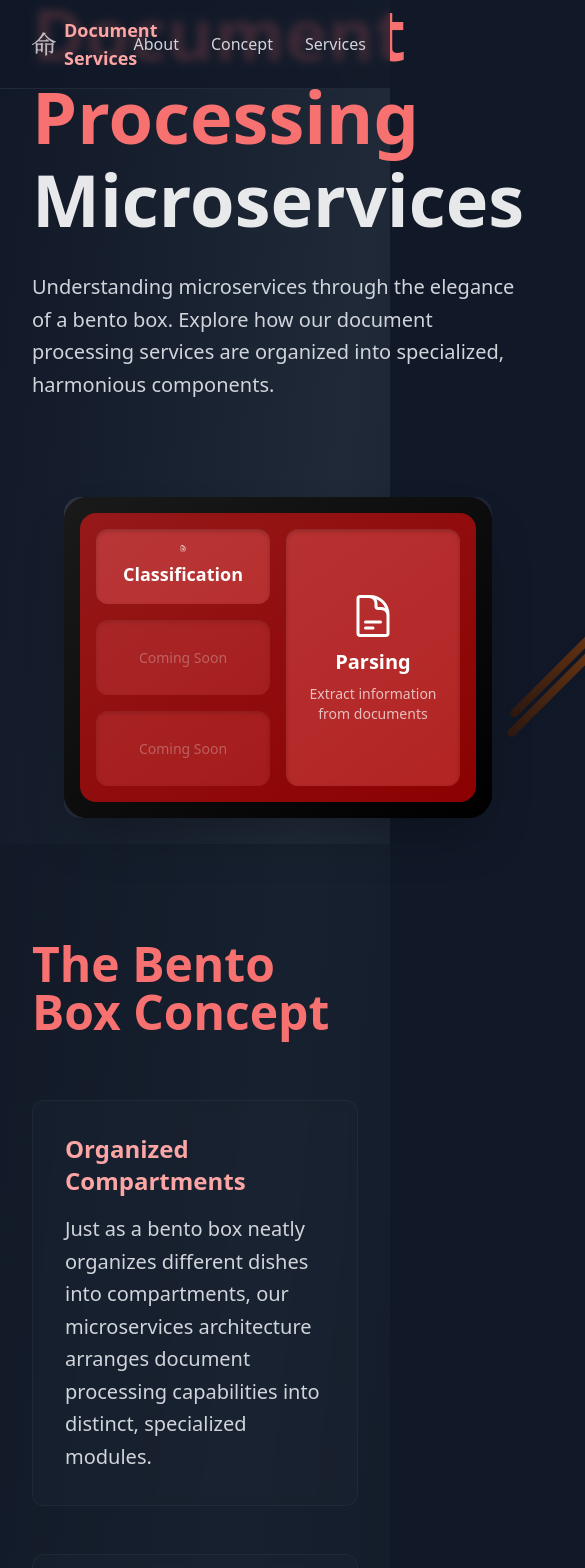
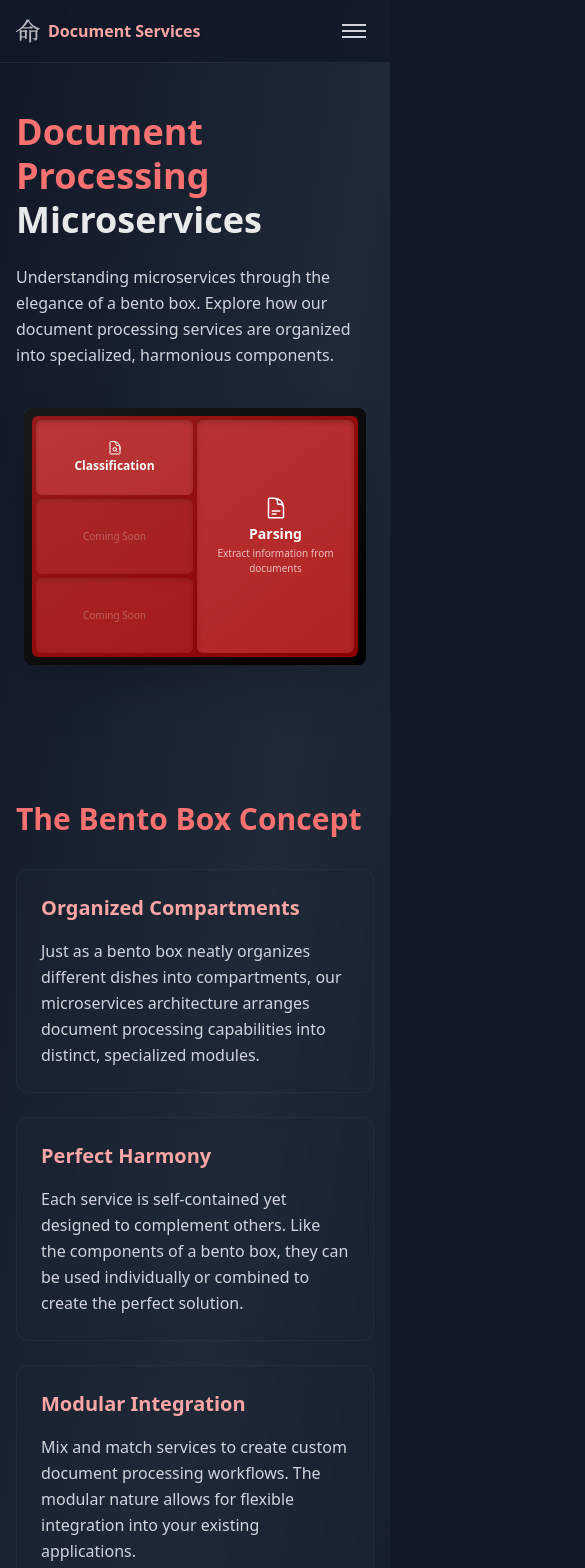
Before and after one commit to jaydeepc/bentobox, a React (Vite) app in the folder frontend/: page / in a window 390 px wide. Shown: the top 1568 px of the page, 585 px wide, since content can reach past the window. Built offline with nearby package versions, Linux system fonts and the light colour scheme.

Commit message:
JD: Made responsive

```diff
--- a/frontend/src/App.css
+++ b/frontend/src/App.css
@@ -1,7 +1,29 @@
+/* Base styles */
 #root {
   max-width: 100%;
   margin: 0 auto;
-  text-align: center;
+  overflow-x: hidden;
+}
+
+/* Smooth scrolling with header offset - adjusted for mobile */
+html {
+  scroll-behavior: smooth;
+  scroll-padding-top: 5rem;
+  overflow-x: hidden;
+  -webkit-tap-highlight-color: transparent;
+}
+
+@media (min-width: 640px) {
+  html {
+    scroll-padding-top: 7rem;
+  }
+}
+
+body {
+  overflow-x: hidden;
+  touch-action: manipulation;
+  -webkit-font-smoothing: antialiased;
+  -moz-osx-font-smoothing: grayscale;
 }
 
 /* Bento Box Animation Classes */
@@ -16,6 +38,8 @@
   display: flex;
   align-items: center;
   justify-content: center;
+  backdrop-filter: blur(4px);
+  -webkit-backdrop-filter: blur(4px);
 }
 
 .bento-section {
@@ -23,6 +47,7 @@
   z-index: 50;
   transform-origin: center;
   backface-visibility: hidden;
+  will-change: transform;
 }
 
 .bento-container {
@@ -30,7 +55,7 @@
   z-index: 30;
 }
 
-/* Heartbeat animation for clickable services */
+/* Heartbeat animation for clickable services - optimized for mobile */
 @keyframes heartbeat {
   0% {
     transform: scale(1);
@@ -46,56 +71,75 @@
   }
 }
 
-/* Text glow and vibration animation */
+/* Mobile-optimized heartbeat animation */
+@keyframes heartbeat-mobile {
+  0% {
+    transform: scale(1);
+    box-shadow: 0 0 0 0 rgba(239, 68, 68, 0.3);
+  }
+  50% {
+    transform: scale(1.01);
+    box-shadow: 0 0 10px 3px rgba(239, 68, 68, 0.15);
+  }
+  100% {
+    transform: scale(1);
+    box-shadow: 0 0 0 0 rgba(239, 68, 68, 0);
+  }
+}
+
+/* Text glow and vibration animation - optimized for mobile */
+@keyframes textGlow {
+  0% {
+    text-shadow: 0 0 3px rgba(255, 255, 255, 0.4),
+                 0 0 6px rgba(255, 255, 255, 0.2);
+  }
+  50% {
+    text-shadow: 0 0 6px rgba(255, 255, 255, 0.6),
+                 0 0 12px rgba(255, 255, 255, 0.4);
+  }
+  100% {
+    text-shadow: 0 0 3px rgba(255, 255, 255, 0.4),
+                 0 0 6px rgba(255, 255, 255, 0.2);
+  }
+}
+
+@media (min-width: 641px) {
   @keyframes textGlow {
     0% {
       text-shadow: 0 0 5px rgba(255, 255, 255, 0.6),
-                 0 0 10px rgba(255, 255, 255, 0.4),
-                 0 0 15px rgba(255, 255, 255, 0.2);
-    transform: translate(0, 0);
-  }
-  25% {
-    text-shadow: 0 0 10px rgba(255, 255, 255, 0.8),
-                 0 0 20px rgba(255, 255, 255, 0.6),
-                 0 0 30px rgba(255, 255, 255, 0.4);
-    transform: translate(0.5px, 0.5px);
+                   0 0 10px rgba(255, 255, 255, 0.4);
     }
     50% {
-    text-shadow: 0 0 15px rgba(255, 255, 255, 1),
-                 0 0 30px rgba(255, 255, 255, 0.8),
-                 0 0 45px rgba(255, 255, 255, 0.6);
-    transform: translate(0, 0);
-  }
-  75% {
       text-shadow: 0 0 10px rgba(255, 255, 255, 0.8),
-                 0 0 20px rgba(255, 255, 255, 0.6),
-                 0 0 30px rgba(255, 255, 255, 0.4);
-    transform: translate(-0.5px, -0.5px);
+                   0 0 20px rgba(255, 255, 255, 0.6);
     }
     100% {
       text-shadow: 0 0 5px rgba(255, 255, 255, 0.6),
-                 0 0 10px rgba(255, 255, 255, 0.4),
-                 0 0 15px rgba(255, 255, 255, 0.2);
-    transform: translate(0, 0);
+                   0 0 10px rgba(255, 255, 255, 0.4);
+    }
   }
 }
 
+/* Default animations for larger screens */
 .service-pulse {
   animation: heartbeat 2s infinite cubic-bezier(0.4, 0, 0.6, 1);
   cursor: pointer;
+  -webkit-tap-highlight-color: transparent;
 }
 
 .service-text {
   animation: textGlow 3s infinite ease-in-out;
 }
 
-/* Smooth scrolling */
-html {
-  scroll-behavior: smooth;
-  scroll-padding-top: 2rem;
+/* Mobile-optimized animations */
+@media (max-width: 640px) {
+  .service-pulse {
+    animation: heartbeat-mobile 2s infinite cubic-bezier(0.4, 0, 0.6, 1);
+  }
 }
 
-/* Custom scrollbar */
+/* Custom scrollbar - Larger for desktop */
+@media (min-width: 641px) {
   ::-webkit-scrollbar {
     width: 8px;
   }
@@ -112,3 +156,55 @@ html {
   ::-webkit-scrollbar-thumb:hover {
     background: rgba(185, 28, 28, 0.7);
   }
+}
+
+/* Mobile-optimized scrollbar */
+@media (max-width: 640px) {
+  ::-webkit-scrollbar {
+    width: 4px;
+  }
+
+  ::-webkit-scrollbar-track {
+    background: rgba(0, 0, 0, 0.05);
+  }
+
+  ::-webkit-scrollbar-thumb {
+    background: rgba(185, 28, 28, 0.3);
+    border-radius: 2px;
+  }
+
+  ::-webkit-scrollbar-thumb:hover {
+    background: rgba(185, 28, 28, 0.5);
+  }
+}
+
+/* Japanese pattern background */
+.japanese-pattern {
+  background-size: 20px 20px;
+  opacity: 0.05;
+}
+
+@media (max-width: 640px) {
+  .japanese-pattern {
+    background-size: 12px 12px;
+  }
+}
+
+/* Touch device optimizations */
+@media (hover: none) {
+  .service-pulse {
+    animation: none;
+  }
+
+  .service-pulse:active {
+    transform: scale(0.98);
+    transition: transform 0.1s ease-in-out;
+  }
+}
+
+/* Prevent text selection on interactive elements */
+.service-pulse,
+.service-text {
+  user-select: none;
+  -webkit-user-select: none;
+}
--- a/frontend/src/components/BentoBox.tsx
+++ b/frontend/src/components/BentoBox.tsx
@@ -14,59 +14,59 @@ const BentoBox = ({ isMinimized = false }: BentoBoxProps) => {
   };
 
   return (
-    <div className={`relative w-full max-w-4xl mx-auto ${isMinimized ? 'p-2' : 'p-8'}`}>
+    <div className={`relative w-full mx-auto ${isMinimized ? 'p-1' : 'p-2 sm:p-4'}`}>
       {/* Main Bento Box Container */}
-      <div className="relative aspect-[4/3] rounded-3xl bg-black p-4 shadow-2xl">
-        <div className="absolute inset-0 rounded-3xl border-8 border-black"></div>
+      <div className="relative w-full aspect-[4/3] rounded-lg sm:rounded-2xl bg-black p-2 sm:p-3 shadow-2xl">
+        <div className="absolute inset-0 rounded-lg sm:rounded-2xl border-2 sm:border-4 border-black"></div>
 
         {/* Inner Box with Red Background */}
-        <div className="relative h-full w-full bg-[#8B0000] rounded-2xl overflow-hidden">
+        <div className="relative h-full w-full bg-[#8B0000] rounded-md sm:rounded-xl overflow-hidden">
           {/* Grid Layout */}
-          <div className="absolute inset-0 grid grid-cols-2 gap-4 p-4">
+          <div className="absolute inset-0 grid grid-cols-2 gap-1 sm:gap-2 p-1 sm:p-2">
             {/* Left Column - Split into 3 sections */}
-            <div className="grid grid-rows-3 gap-4">
+            <div className="grid grid-rows-3 gap-1 sm:gap-2">
               <motion.div
-                className="relative bg-[#B22222] rounded-xl shadow-inner cursor-pointer overflow-hidden service-pulse"
+                className="relative bg-[#B22222] rounded-md sm:rounded-lg shadow-inner cursor-pointer overflow-hidden service-pulse"
                 whileHover={{ scale: 1.02 }}
                 onClick={() => handleSectionClick('/classification')}
               >
-                <div className="absolute inset-0 flex flex-col items-center justify-center p-4">
-                  <DocumentMagnifyingGlassIcon className="h-8 w-8 text-white mb-2" />
-                  <h3 className="text-white text-lg font-semibold text-center service-text">Classification</h3>
+                <div className="absolute inset-0 flex flex-col items-center justify-center p-1 sm:p-2">
+                  <DocumentMagnifyingGlassIcon className="h-4 w-4 sm:h-6 sm:w-6 text-white mb-0.5 sm:mb-1" />
+                  <h3 className="text-white text-xs sm:text-sm font-semibold text-center service-text">Classification</h3>
                 </div>
               </motion.div>
 
               {/* Placeholder for future service */}
               <motion.div
-                className="relative bg-[#B22222] rounded-xl shadow-inner cursor-not-allowed overflow-hidden opacity-60"
+                className="relative bg-[#B22222] rounded-md sm:rounded-lg shadow-inner cursor-not-allowed overflow-hidden opacity-60"
                 whileHover={{ scale: 1.02 }}
               >
                 <div className="absolute inset-0 flex items-center justify-center">
-                  <p className="text-white/50 text-sm">Coming Soon</p>
+                  <p className="text-white/50 text-[10px] sm:text-xs">Coming Soon</p>
                 </div>
               </motion.div>
 
               {/* Placeholder for future service */}
               <motion.div
-                className="relative bg-[#B22222] rounded-xl shadow-inner cursor-not-allowed overflow-hidden opacity-60"
+                className="relative bg-[#B22222] rounded-md sm:rounded-lg shadow-inner cursor-not-allowed overflow-hidden opacity-60"
                 whileHover={{ scale: 1.02 }}
               >
                 <div className="absolute inset-0 flex items-center justify-center">
-                  <p className="text-white/50 text-sm">Coming Soon</p>
+                  <p className="text-white/50 text-[10px] sm:text-xs">Coming Soon</p>
                 </div>
               </motion.div>
             </div>
 
             {/* Right Column - Single large section */}
             <motion.div
-              className="relative bg-[#B22222] rounded-xl shadow-inner cursor-pointer overflow-hidden service-pulse"
+              className="relative bg-[#B22222] rounded-md sm:rounded-lg shadow-inner cursor-pointer overflow-hidden service-pulse"
               whileHover={{ scale: 1.02 }}
               onClick={() => handleSectionClick('/parsing')}
             >
-              <div className="absolute inset-0 flex flex-col items-center justify-center p-4">
-                <DocumentTextIcon className="h-12 w-12 text-white mb-2" />
-                <h3 className="text-white text-xl font-semibold text-center service-text">Parsing</h3>
-                <p className="text-white/70 text-sm text-center mt-2">
+              <div className="absolute inset-0 flex flex-col items-center justify-center p-1 sm:p-2">
+                <DocumentTextIcon className="h-6 w-6 sm:h-8 sm:w-8 text-white mb-1 sm:mb-2" />
+                <h3 className="text-white text-sm sm:text-base font-semibold text-center service-text mb-0.5 sm:mb-1">Parsing</h3>
+                <p className="text-white/70 text-[10px] sm:text-xs text-center px-1">
                   Extract information from documents
                 </p>
               </div>
@@ -76,23 +76,23 @@ const BentoBox = ({ isMinimized = false }: BentoBoxProps) => {
           {/* Divider Lines */}
           <div className="absolute inset-0 pointer-events-none">
             {/* Vertical Divider */}
-            <div className="absolute left-1/2 top-0 bottom-0 w-1 bg-[#8B0000] transform -translate-x-1/2"></div>
+            <div className="absolute left-1/2 top-0 bottom-0 w-0.5 bg-[#8B0000] transform -translate-x-1/2"></div>
 
             {/* Horizontal Dividers for left column */}
-            <div className="absolute left-0 w-[calc(50%-2px)] top-1/3 h-1 bg-[#8B0000]"></div>
-            <div className="absolute left-0 w-[calc(50%-2px)] top-2/3 h-1 bg-[#8B0000]"></div>
+            <div className="absolute left-0 w-[calc(50%-1px)] top-1/3 h-0.5 bg-[#8B0000]"></div>
+            <div className="absolute left-0 w-[calc(50%-1px)] top-2/3 h-0.5 bg-[#8B0000]"></div>
           </div>
         </div>
 
         {/* Shine Effect */}
-        <div className="absolute inset-0 rounded-2xl bg-gradient-to-br from-white/10 to-transparent pointer-events-none"></div>
+        <div className="absolute inset-0 rounded-md sm:rounded-xl bg-gradient-to-br from-white/10 to-transparent pointer-events-none"></div>
       </div>
 
-      {/* Chopsticks - Only show when not minimized */}
+      {/* Chopsticks - Only show when not minimized and on larger screens */}
       {!isMinimized && (
-        <div className="absolute -right-16 top-1/2 -translate-y-1/2 transform rotate-45">
-          <div className="w-2 h-48 bg-gradient-to-b from-[#8B4513] to-[#2C1810] rounded-full shadow-lg"></div>
-          <div className="w-2 h-48 bg-gradient-to-b from-[#8B4513] to-[#2C1810] rounded-full shadow-lg ml-3 -mt-44"></div>
+        <div className="absolute -right-8 sm:-right-16 top-1/2 -translate-y-1/2 transform rotate-45 hidden sm:block">
+          <div className="w-1 sm:w-2 h-32 sm:h-48 bg-gradient-to-b from-[#8B4513] to-[#2C1810] rounded-full shadow-lg"></div>
+          <div className="w-1 sm:w-2 h-32 sm:h-48 bg-gradient-to-b from-[#8B4513] to-[#2C1810] rounded-full shadow-lg ml-2 sm:ml-3 -mt-28 sm:-mt-44"></div>
         </div>
       )}
     </div>
--- a/frontend/src/pages/Home.tsx
+++ b/frontend/src/pages/Home.tsx
@@ -1,4 +1,5 @@
 import { motion } from 'framer-motion';
+import { useState } from 'react';
 import BentoBox from '../components/BentoBox';
 import japaneseCharacter from '../assets/images/icons/japanese-character-svgrepo-com.svg';
 import japaneseCircle from '../assets/images/icons/japanese-circle-svgrepo-com.svg';
@@ -6,6 +7,8 @@ import dishAndToothpick from '../assets/images/icons/dish-and-toothpick-svgrepo-
 import branchesWithLeaves from '../assets/images/icons/branches-with-leaves-svgrepo-com.svg';
 
 const Home = () => {
+  const [isMenuOpen, setIsMenuOpen] = useState(false);
+
   const handleNavClick = (e: React.MouseEvent<HTMLAnchorElement>) => {
     e.preventDefault();
     const href = e.currentTarget.getAttribute('href');
@@ -13,16 +16,17 @@ const Home = () => {
       const element = document.querySelector(href);
       element?.scrollIntoView({
         behavior: 'smooth',
-        block: 'center'
+        block: 'start'
       });
     }
+    setIsMenuOpen(false);
   };
 
   return (
     <div className="bg-gradient-to-br from-gray-900 via-gray-800 to-gray-900 text-white">
       {/* Header Navigation */}
       <header className="fixed top-0 left-0 right-0 z-50 bg-gray-900/80 backdrop-blur-sm border-b border-gray-800">
-        <nav className="max-w-7xl mx-auto px-8 py-4">
+        <nav className="max-w-7xl mx-auto px-4 py-4">
           <div className="flex items-center justify-between">
             <div className="flex items-center gap-2">
               <img
@@ -30,9 +34,31 @@ const Home = () => {
                 alt="Logo"
                 className="w-6 h-6 invert opacity-80"
               />
-              <span className="text-lg font-semibold text-red-300">Document Services</span>
+              <span className="text-base sm:text-lg font-semibold text-red-300">Document Services</span>
             </div>
-            <div className="flex items-center gap-8">
+
+            {/* Mobile Menu Button */}
+            <button
+              className="md:hidden p-2"
+              onClick={() => setIsMenuOpen(!isMenuOpen)}
+              aria-label="Toggle menu"
+            >
+              <div className="w-6 h-0.5 bg-gray-300 mb-1"></div>
+              <div className="w-6 h-0.5 bg-gray-300 mb-1"></div>
+              <div className="w-6 h-0.5 bg-gray-300"></div>
+            </button>
+
+            {/* Desktop Navigation */}
+            <div className="hidden md:flex items-center gap-8">
+              <a href="#about" onClick={handleNavClick} className="text-gray-300 hover:text-red-300 transition-colors">About</a>
+              <a href="#concept" onClick={handleNavClick} className="text-gray-300 hover:text-red-300 transition-colors">Concept</a>
+              <a href="#services" onClick={handleNavClick} className="text-gray-300 hover:text-red-300 transition-colors">Services</a>
+            </div>
+          </div>
+
+          {/* Mobile Navigation */}
+          <div className={`md:hidden ${isMenuOpen ? 'block' : 'hidden'} pt-4`}>
+            <div className="flex flex-col gap-4">
               <a href="#about" onClick={handleNavClick} className="text-gray-300 hover:text-red-300 transition-colors">About</a>
               <a href="#concept" onClick={handleNavClick} className="text-gray-300 hover:text-red-300 transition-colors">Concept</a>
               <a href="#services" onClick={handleNavClick} className="text-gray-300 hover:text-red-300 transition-colors">Services</a>
@@ -42,17 +68,17 @@ const Home = () => {
       </header>
 
       {/* About Section */}
-      <section id="about" className="h-screen flex items-center justify-center px-8">
-        <div className="max-w-7xl mx-auto w-full">
-          <div className="grid lg:grid-cols-12 gap-16 items-center">
-            {/* Left Side - Title and Description */}
+      <section id="about" className="pt-28 px-4">
+        <div className="w-full max-w-7xl mx-auto">
+          <div className="flex flex-col gap-8">
+            {/* Title and Description */}
             <motion.div
               initial={{ opacity: 0 }}
               animate={{ opacity: 1 }}
               transition={{ duration: 1 }}
-              className="lg:col-span-5"
+              className="max-w-xl"
             >
-              <h1 className="text-7xl font-bold mb-8 leading-[1.1]">
+              <h1 className="text-4xl sm:text-5xl lg:text-7xl font-bold mb-6 text-left">
                 <motion.span
                   initial={{ opacity: 0, y: 20 }}
                   animate={{ opacity: 1, y: 0 }}
@@ -82,19 +108,19 @@ const Home = () => {
                 initial={{ opacity: 0, y: 20 }}
                 animate={{ opacity: 1, y: 0 }}
                 transition={{ duration: 0.8, delay: 0.8 }}
-                className="text-xl text-gray-300 leading-relaxed"
+                className="text-base sm:text-lg lg:text-xl text-gray-300 leading-relaxed text-left"
               >
                 Understanding microservices through the elegance of a bento box. Explore how our document processing
                 services are organized into specialized, harmonious components.
               </motion.p>
             </motion.div>
 
-            {/* Right Side - Large Bento Box */}
+            {/* Bento Box */}
             <motion.div
               initial={{ opacity: 0, scale: 0.95 }}
               animate={{ opacity: 1, scale: 1 }}
               transition={{ duration: 1, delay: 0.4 }}
-              className="lg:col-span-7 relative"
+              className="w-full max-w-lg mx-auto"
             >
               <BentoBox />
             </motion.div>
@@ -103,8 +129,8 @@ const Home = () => {
       </section>
 
       {/* Concept Section */}
-      <section id="concept" className="min-h-screen flex items-center justify-center px-8 bg-gray-900/50">
-        <div className="max-w-7xl mx-auto py-24">
+      <section id="concept" className="px-4 mt-16">
+        <div className="w-full max-w-7xl mx-auto py-16">
           <motion.div
             initial={{ opacity: 0, y: 40 }}
             whileInView={{ opacity: 1, y: 0 }}
@@ -112,45 +138,45 @@ const Home = () => {
             transition={{ duration: 0.8 }}
             className="max-w-4xl mx-auto"
           >
-            <h2 className="text-5xl font-bold text-red-400 mb-16">The Bento Box Concept</h2>
-            <div className="space-y-12">
+            <h2 className="text-3xl sm:text-4xl lg:text-5xl font-bold text-red-400 mb-8 text-left">The Bento Box Concept</h2>
+            <div className="space-y-6">
               <motion.div
-                className="bg-gray-800/30 rounded-xl p-8 border border-gray-700/30 backdrop-blur-sm"
+                className="bg-gray-800/30 rounded-xl p-6 border border-gray-700/30 backdrop-blur-sm"
                 initial={{ opacity: 0, y: 20 }}
                 whileInView={{ opacity: 1, y: 0 }}
                 viewport={{ once: true }}
                 transition={{ delay: 0.2 }}
               >
-                <h3 className="text-2xl font-bold text-red-300 mb-4">Organized Compartments</h3>
-                <p className="text-xl text-gray-300 leading-relaxed">
+                <h3 className="text-xl sm:text-2xl font-bold text-red-300 mb-4">Organized Compartments</h3>
+                <p className="text-base sm:text-lg text-gray-300 leading-relaxed">
                   Just as a bento box neatly organizes different dishes into compartments, our microservices
                   architecture arranges document processing capabilities into distinct, specialized modules.
                 </p>
               </motion.div>
 
               <motion.div
-                className="bg-gray-800/30 rounded-xl p-8 border border-gray-700/30 backdrop-blur-sm"
+                className="bg-gray-800/30 rounded-xl p-6 border border-gray-700/30 backdrop-blur-sm"
                 initial={{ opacity: 0, y: 20 }}
                 whileInView={{ opacity: 1, y: 0 }}
                 viewport={{ once: true }}
                 transition={{ delay: 0.3 }}
               >
-                <h3 className="text-2xl font-bold text-red-300 mb-4">Perfect Harmony</h3>
-                <p className="text-xl text-gray-300 leading-relaxed">
+                <h3 className="text-xl sm:text-2xl font-bold text-red-300 mb-4">Perfect Harmony</h3>
+                <p className="text-base sm:text-lg text-gray-300 leading-relaxed">
                   Each service is self-contained yet designed to complement others. Like the components of a
                   bento box, they can be used individually or combined to create the perfect solution.
                 </p>
               </motion.div>
 
               <motion.div
-                className="bg-gray-800/30 rounded-xl p-8 border border-gray-700/30 backdrop-blur-sm"
+                className="bg-gray-800/30 rounded-xl p-6 border border-gray-700/30 backdrop-blur-sm"
                 initial={{ opacity: 0, y: 20 }}
                 whileInView={{ opacity: 1, y: 0 }}
                 viewport={{ once: true }}
                 transition={{ delay: 0.4 }}
               >
-                <h3 className="text-2xl font-bold text-red-300 mb-4">Modular Integration</h3>
-                <p className="text-xl text-gray-300 leading-relaxed">
+                <h3 className="text-xl sm:text-2xl font-bold text-red-300 mb-4">Modular Integration</h3>
+                <p className="text-base sm:text-lg text-gray-300 leading-relaxed">
                   Mix and match services to create custom document processing workflows. The modular nature
                   allows for flexible integration into your existing applications.
                 </p>
@@ -161,18 +187,18 @@ const Home = () => {
       </section>
 
       {/* Services Section */}
-      <section id="services" className="min-h-screen flex items-center justify-center px-8">
-        <div className="max-w-7xl mx-auto py-24">
+      <section id="services" className="px-4 mt-16">
+        <div className="w-full max-w-7xl mx-auto py-16">
           <motion.div
             initial={{ opacity: 0, y: 40 }}
             whileInView={{ opacity: 1, y: 0 }}
             viewport={{ once: true, margin: "-100px" }}
             transition={{ duration: 0.8 }}
           >
-            <h2 className="text-5xl font-bold text-red-400 mb-16 text-center">Available Services</h2>
-            <div className="grid md:grid-cols-2 lg:grid-cols-3 gap-8">
+            <h2 className="text-3xl sm:text-4xl lg:text-5xl font-bold text-red-400 mb-8 text-left">Available Services</h2>
+            <div className="grid sm:grid-cols-2 lg:grid-cols-3 gap-6">
               <motion.div
-                className="bg-gray-800/30 rounded-xl p-8 border border-gray-700/30 backdrop-blur-sm"
+                className="bg-gray-800/30 rounded-xl p-6 border border-gray-700/30 backdrop-blur-sm"
                 initial={{ opacity: 0, y: 20 }}
                 whileInView={{ opacity: 1, y: 0 }}
                 viewport={{ once: true }}
@@ -185,15 +211,15 @@ const Home = () => {
                     className="w-full h-full invert opacity-60"
                   />
                 </div>
-                <h3 className="text-2xl font-bold text-red-300 mb-4">Classification Service</h3>
-                <p className="text-lg text-gray-300 leading-relaxed">
+                <h3 className="text-xl sm:text-2xl font-bold text-red-300 mb-4">Classification Service</h3>
+                <p className="text-base sm:text-lg text-gray-300 leading-relaxed">
                   Automatically categorize and organize documents using advanced AI algorithms. Perfect for sorting
                   large document collections.
                 </p>
               </motion.div>
 
               <motion.div
-                className="bg-gray-800/30 rounded-xl p-8 border border-gray-700/30 backdrop-blur-sm"
+                className="bg-gray-800/30 rounded-xl p-6 border border-gray-700/30 backdrop-blur-sm"
                 initial={{ opacity: 0, y: 20 }}
                 whileInView={{ opacity: 1, y: 0 }}
                 viewport={{ once: true }}
@@ -206,15 +232,15 @@ const Home = () => {
                     className="w-full h-full invert opacity-60"
                   />
                 </div>
-                <h3 className="text-2xl font-bold text-red-300 mb-4">Parsing Service</h3>
-                <p className="text-lg text-gray-300 leading-relaxed">
+                <h3 className="text-xl sm:text-2xl font-bold text-red-300 mb-4">Parsing Service</h3>
+                <p className="text-base sm:text-lg text-gray-300 leading-relaxed">
                   Extract structured data from documents with high precision. Ideal for automating data entry
                   and creating searchable databases.
                 </p>
               </motion.div>
 
               <motion.div
-                className="bg-gray-800/30 rounded-xl p-8 border border-gray-700/30 backdrop-blur-sm"
+                className="bg-gray-800/30 rounded-xl p-6 border border-gray-700/30 backdrop-blur-sm"
                 initial={{ opacity: 0, y: 20 }}
                 whileInView={{ opacity: 1, y: 0 }}
                 viewport={{ once: true }}
@@ -227,8 +253,8 @@ const Home = () => {
                     className="w-full h-full invert opacity-60"
                   />
                 </div>
-                <h3 className="text-2xl font-bold text-red-300 mb-4">More Coming Soon</h3>
-                <p className="text-lg text-gray-300 leading-relaxed">
+                <h3 className="text-xl sm:text-2xl font-bold text-red-300 mb-4">More Coming Soon</h3>
+                <p className="text-base sm:text-lg text-gray-300 leading-relaxed">
                   Our collection of document processing services is growing. Stay tuned for additional specialized
                   services to enhance your workflows.
                 </p>
```
Also changed, not shown: frontend/src/components/Layout.tsx (+16 -32 lines). Lines whose indentation alone changed are shown as unchanged.
